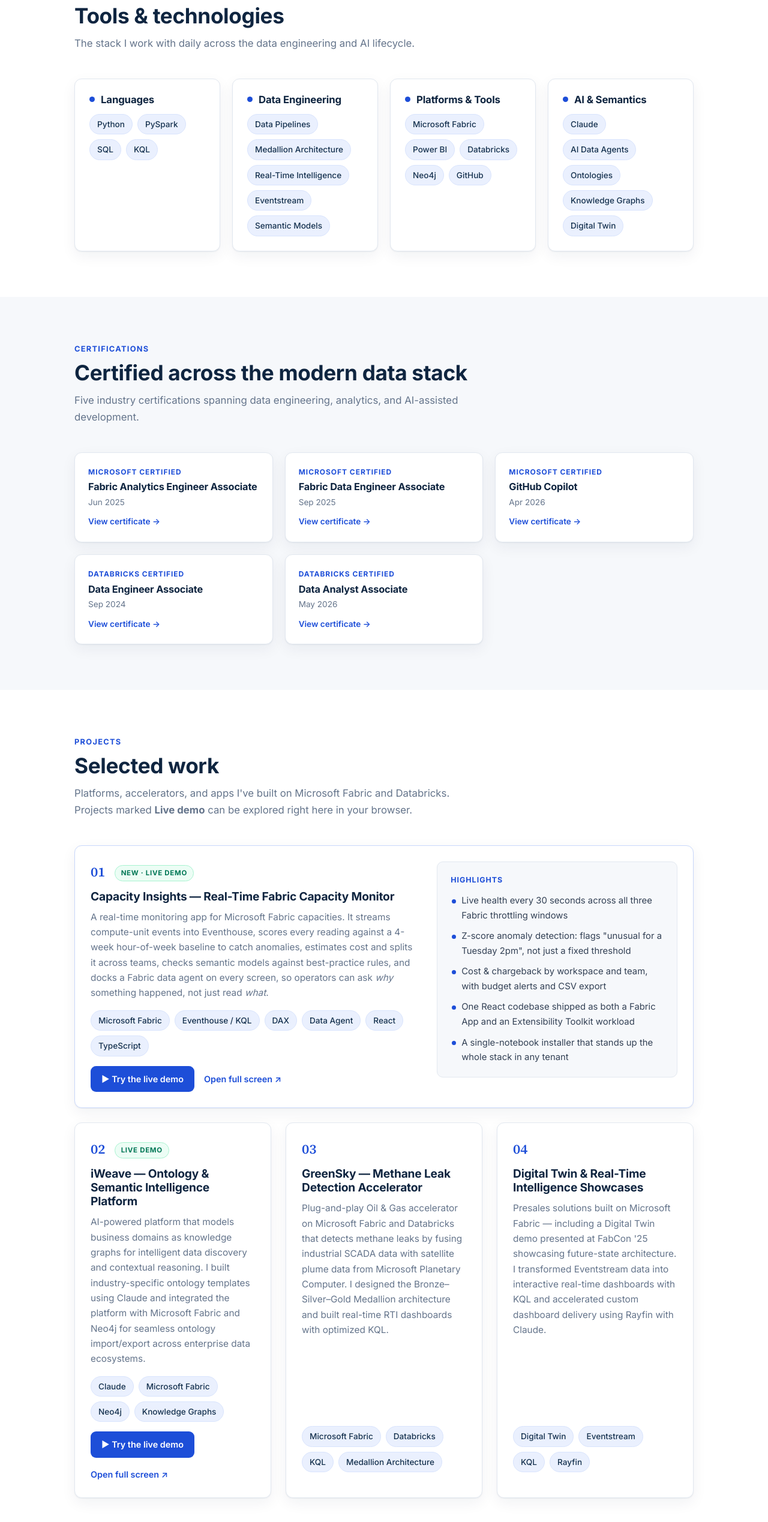
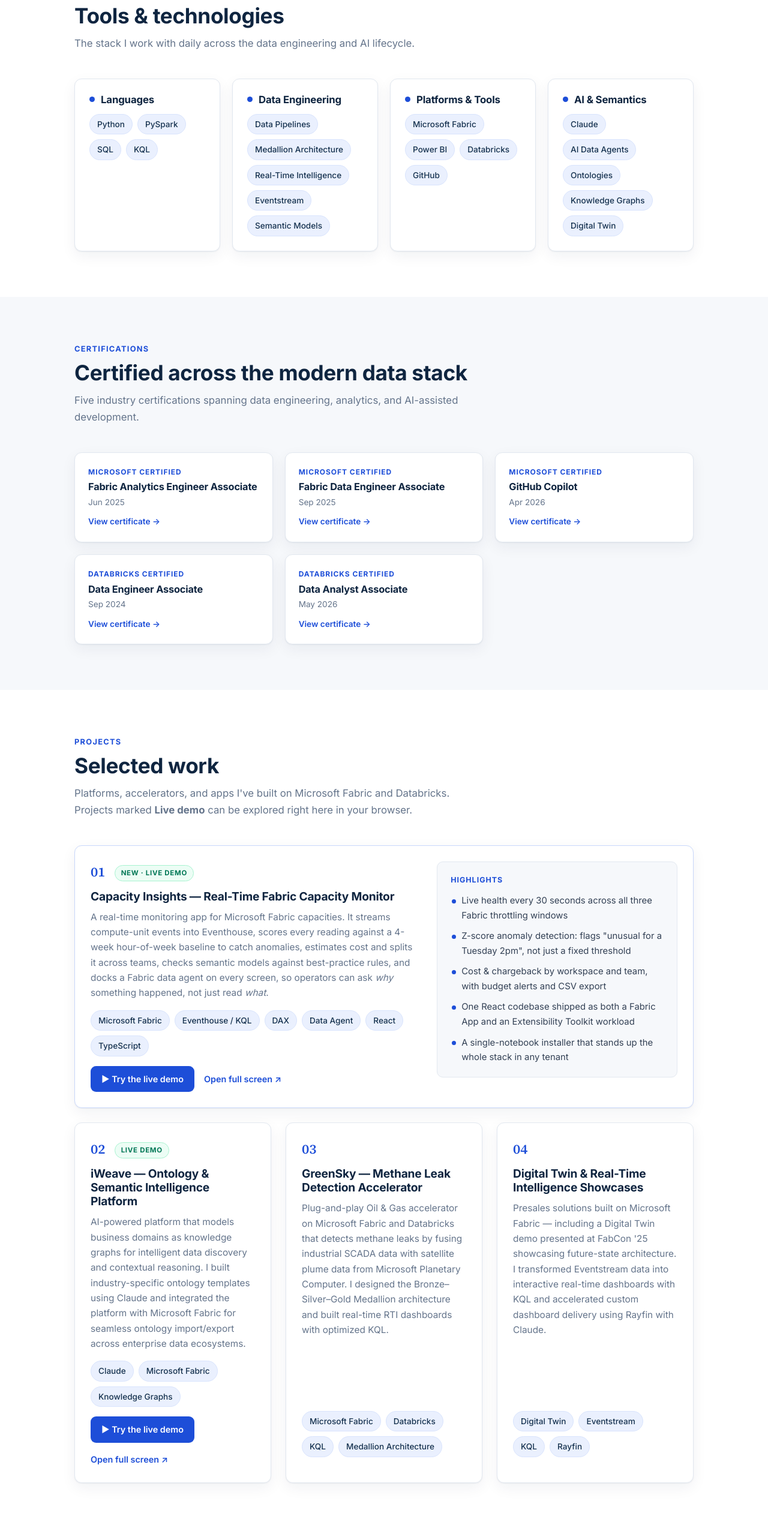
Before and after one commit to DharunKarthicksa/Portfolio, a plain HTML site: page index.html in a window 1280 px wide. Shown: the part 1525-4062 px from the top of the page at 60% size. Drawn offline with Linux system fonts and the light colour scheme.

Commit message:
Remove Neo4j mentions across the site
Drop Neo4j from the skills tags, the iWeave project card, and the
iWeave interactive case study.

Co-Authored-By: Claude Opus 5.5 <noreply@anthropic.com>

```diff
--- a/index.html
+++ b/index.html
@@ -272,7 +272,7 @@
         <div class="skill-card">
           <h3><span class="dot"></span>Platforms &amp; Tools</h3>
           <div class="tags">
-            <span class="tag">Microsoft Fabric</span><span class="tag">Power BI</span><span class="tag">Databricks</span><span class="tag">Neo4j</span><span class="tag">GitHub</span>
+            <span class="tag">Microsoft Fabric</span><span class="tag">Power BI</span><span class="tag">Databricks</span><span class="tag">GitHub</span>
           </div>
         </div>
         <div class="skill-card">
@@ -362,8 +362,8 @@
         <article class="proj">
           <div class="num">02 <span class="badge">Live demo</span></div>
           <h3>iWeave — Ontology &amp; Semantic Intelligence Platform</h3>
-          <p>AI-powered platform that models business domains as knowledge graphs for intelligent data discovery and contextual reasoning. I built industry-specific ontology templates using Claude and integrated the platform with Microsoft Fabric and Neo4j for seamless ontology import/export across enterprise data ecosystems.</p>
-          <div class="tags"><span class="tag">Claude</span><span class="tag">Microsoft Fabric</span><span class="tag">Neo4j</span><span class="tag">Knowledge Graphs</span></div>
+          <p>AI-powered platform that models business domains as knowledge graphs for intelligent data discovery and contextual reasoning. I built industry-specific ontology templates using Claude and integrated the platform with Microsoft Fabric for seamless ontology import/export across enterprise data ecosystems.</p>
+          <div class="tags"><span class="tag">Claude</span><span class="tag">Microsoft Fabric</span><span class="tag">Knowledge Graphs</span></div>
           <div class="links">
             <button type="button" class="btn-demo" data-demo="demos/iweave.html" data-title="iWeave — interactive case study (sample data)">&#9654; Try the live demo</button>
             <a href="demos/iweave.html" target="_blank" rel="noopener">Open full screen &#8599;</a>
```
Also changed, not shown: demos/iweave.html (+4 -4 lines).
